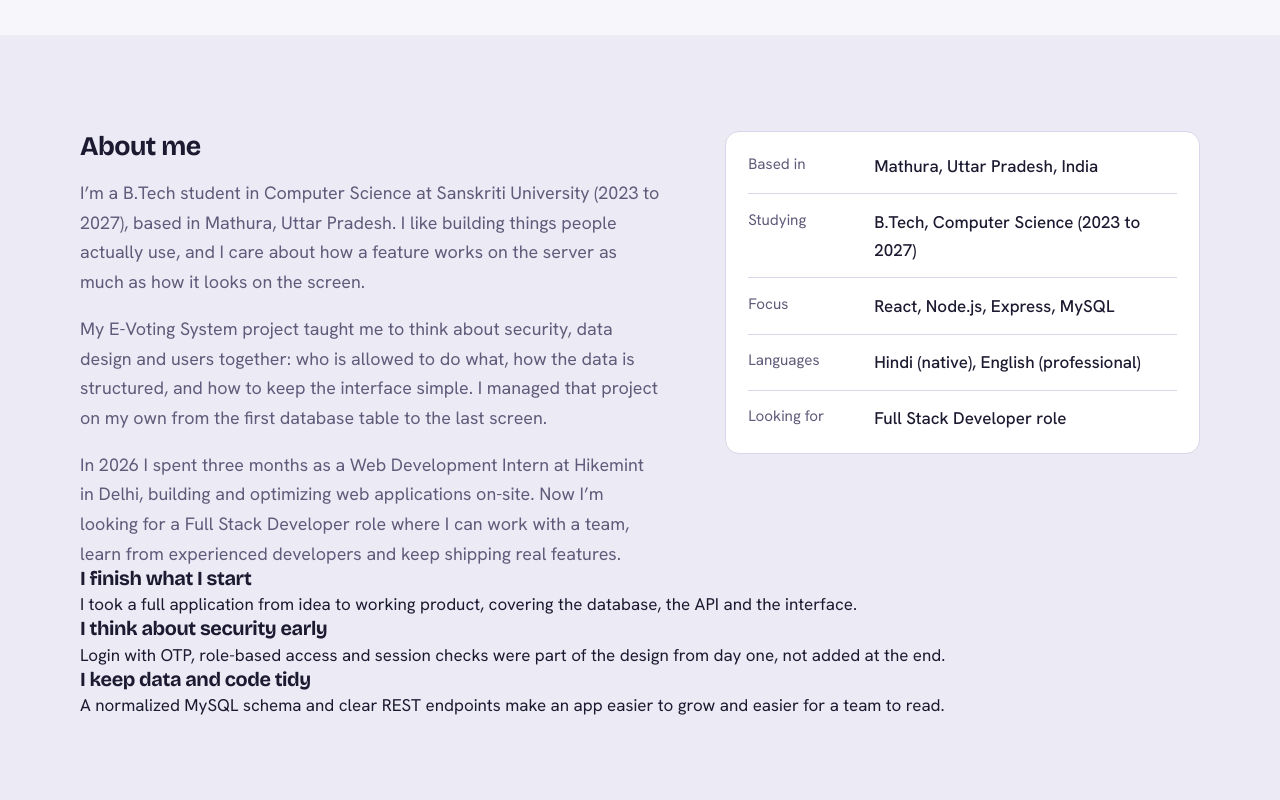
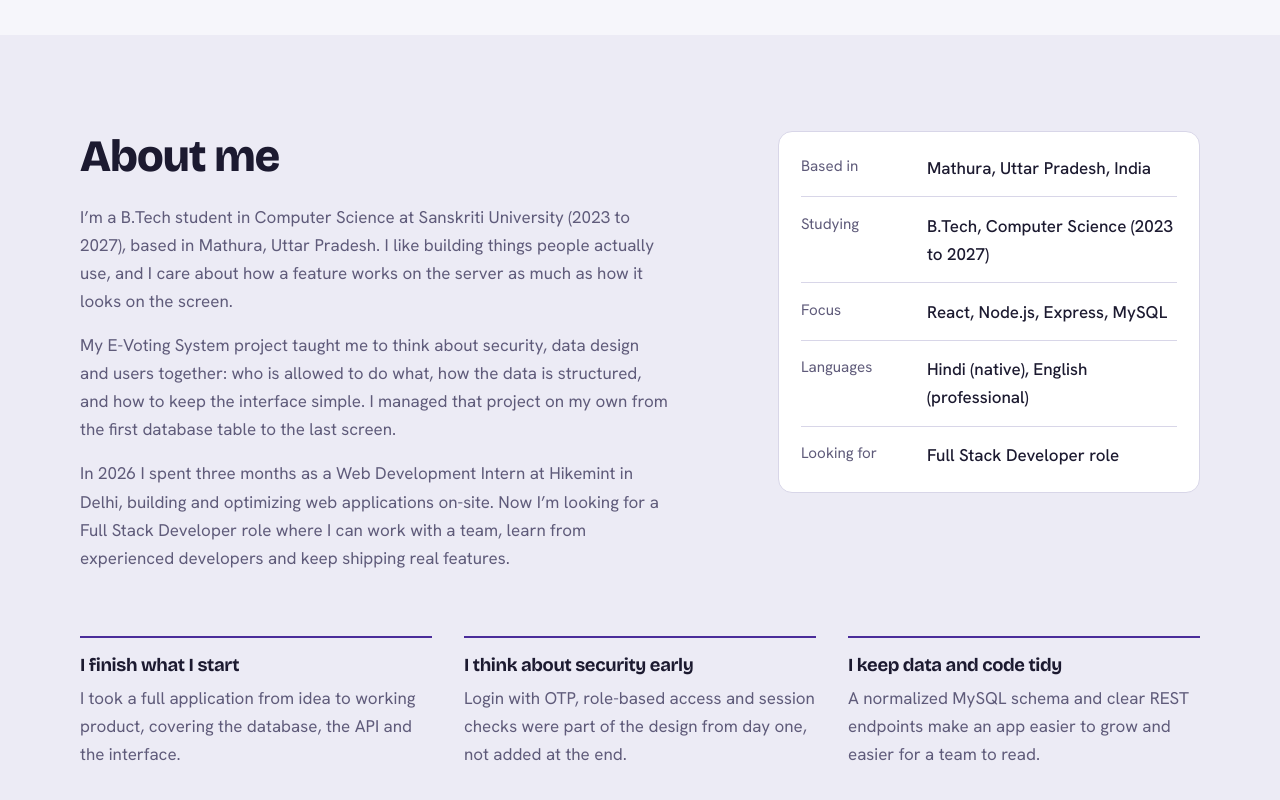
Before and after one commit to Vikram-singh7668/My-portfolio-, a plain HTML site: page index.html in a window 1280 px wide. Shown: the part 840-1640 px from the top of the page. Drawn offline with nearby package versions, Linux system fonts and the light colour scheme.

Commit message:
Update style.css

```diff
--- a/style.css
+++ b/style.css
@@ -638,41 +638,18 @@ a:hover { color: var(--ink-strong); }
 }
 
 /* ---------- about ---------- */
-.about-grid { display: grid; grid-template-columns: 1.1fr 0.9fr; gap: clamp(2rem, 5vw, 4rem); align-items: start; }
-.about-text { display: grid; gap: 1.1rem; max-width: 60ch; font-size: 1.12rem; }
-.about-text p:first-child { font-size: 1.3rem; line-height: 1.5; color: var(--text); font-family: var(--font-display); font-weight: 500; letter-spacing: -0.01em; }
-.about-text p:not(:first-child) { color: var(--muted); }
-
-.facts { background: var(--surface); border: 1px solid var(--line); border-radius: var(--radius); padding: 0.4rem 1.4rem; }
-.facts > div { display: grid; grid-template-columns: 110px 1fr; gap: 1rem; padding: 0.85rem 0; border-top: 1px solid var(--line); }
+.about-grid { display: grid; grid-template-columns: 1.2fr 0.8fr; gap: clamp(2rem, 5vw, 4rem); align-items: start; }
+.about-text h2 { font-size: clamp(1.9rem, 4vw, 2.8rem); font-weight: 800; margin-bottom: 1.4rem; }
+.about-text p { color: var(--muted); max-width: 62ch; }
+.about-text p + p { margin-top: 1rem; }
+.facts { background: var(--surface); border: 1px solid var(--line); border-radius: var(--radius); padding: 0.5rem 1.4rem; }
+.facts > div { display: grid; grid-template-columns: 110px 1fr; gap: 1rem; padding: 0.9rem 0; border-top: 1px solid var(--line); }
 .facts > div:first-child { border-top: 0; }
 .facts dt { color: var(--muted); font-size: 0.95rem; }
 .facts dd { font-weight: 500; }
-
-.stats { display: grid; grid-template-columns: repeat(4, 1fr); gap: clamp(1rem, 3vw, 2rem); margin: clamp(2.5rem, 6vw, 4rem) 0; padding: 1.8rem 0; border-top: 2px solid var(--ink); border-bottom: 1px solid var(--line); }
-.stats li { display: flex; flex-direction: column; gap: 0.3rem; }
-.stats b { font-family: var(--font-display); font-weight: 800; font-size: clamp(1.9rem, 4vw, 2.7rem); line-height: 1; color: var(--ink); letter-spacing: -0.02em; }
-.stats span { color: var(--muted); font-size: 0.95rem; max-width: 22ch; }
-
-.how h3 { font-size: 1.4rem; margin-bottom: 1.2rem; }
-.how > ul { display: grid; grid-template-columns: repeat(3, 1fr); gap: clamp(1rem, 3vw, 2rem); }
-.how li { background: var(--surface); border: 1px solid var(--line); border-radius: var(--radius); padding: 1.3rem 1.4rem; }
-.how h4 { font-family: var(--font-display); font-size: 1.1rem; margin: 0 0 0.45rem; letter-spacing: -0.01em; }
-.how li p { color: var(--muted); font-size: 0.98rem; }
-
-@media (max-width: 920px) {
-  .about-grid { grid-template-columns: 1fr; }
-  .stats { grid-template-columns: repeat(2, 1fr); }
-  .how > ul { grid-template-columns: 1fr; }
-}
-@media (max-width: 420px) {
-  .facts > div { grid-template-columns: 1fr; gap: 0.1rem; }
-}
-
-/* ---------- about ---------- */
-.about-grid { display: grid; grid-template-columns: 1.1fr 0.9fr; gap: clamp(2rem, 5vw, 4rem); align-items: start; }
-.about-text { display: grid; gap: 1.1rem; max-width: 60ch; font-size: 1.12rem; }
-.about-text p:first-child { font-size: 1.3rem; line-height: 1.5; color: var(--text); font-family: var(--font-display); font-weight: 500; letter-spacing: -0.01em; }
-.about-text p:not(:first-child) { color: var(--muted); }
-
-.facts { background: var(--surface); border:
+.bring { display: grid; grid-template-columns: repeat(3, 1fr); gap: clamp(1rem, 3vw, 2rem); margin-top: clamp(2.5rem, 6vw, 4rem); }
+.bring li { padding-top: 1.1rem; border-top: 2px solid var(--ink); }
+.bring h3 { font-size: 1.15rem; margin-bottom: 0.5rem; }
+.bring p { color: var(--muted); }
+@media (max-width: 920px) { .about-grid, .bring { grid-template-columns: 1fr; } }
+@media (max-width: 420px) { .facts > div { grid-template-columns: 1fr; gap: 0.1rem; } }
```
